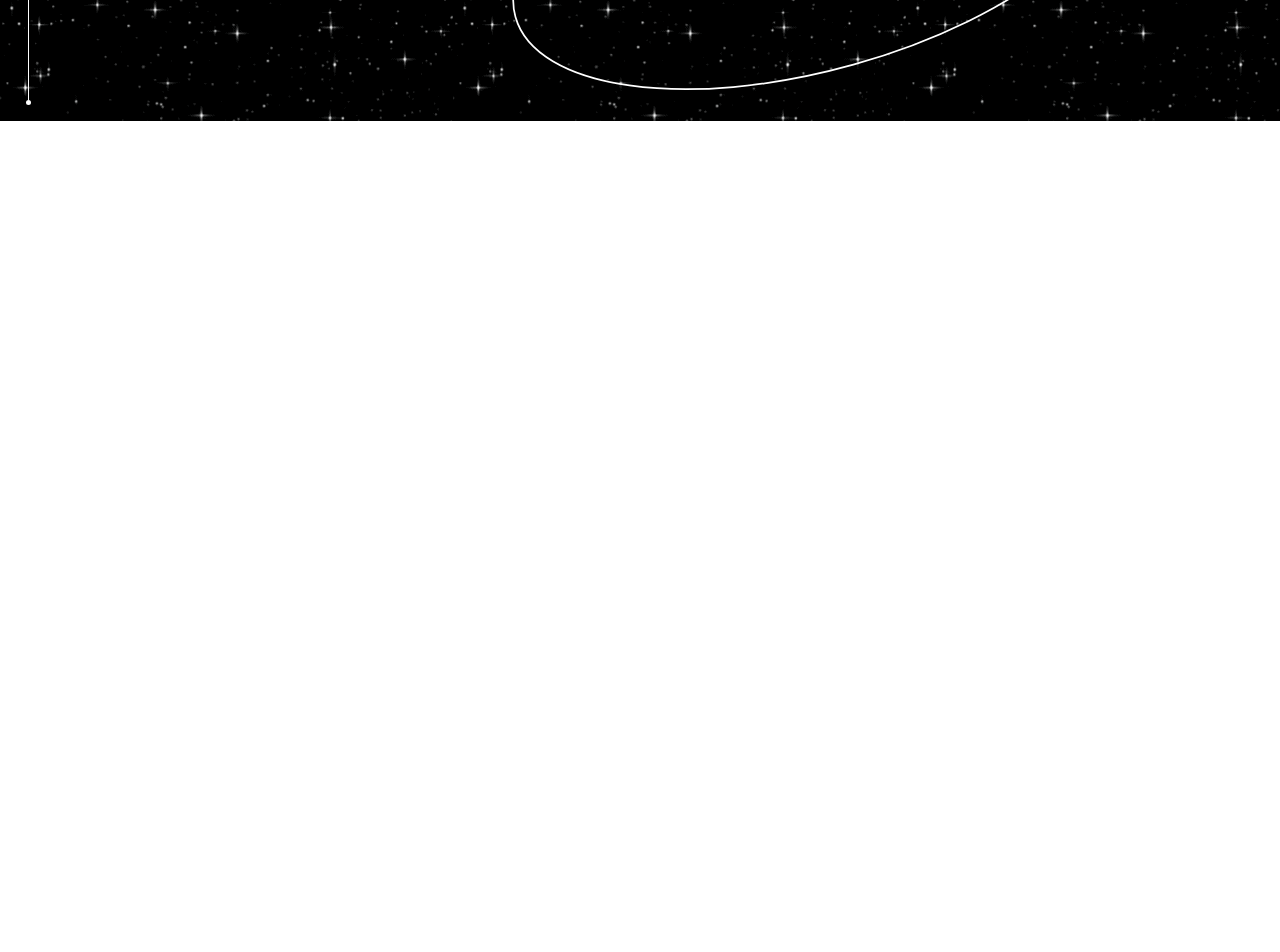
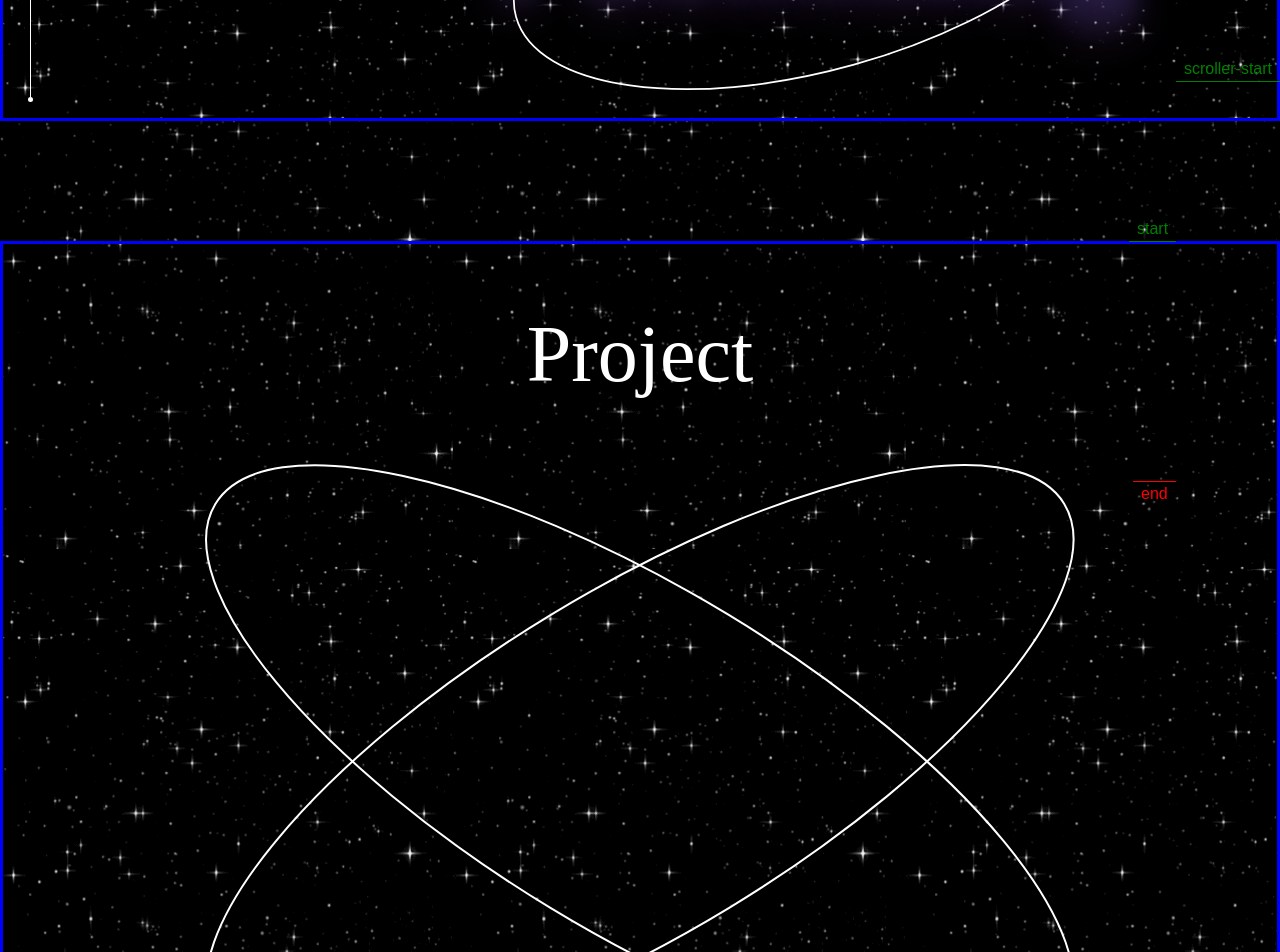
Before and after one commit to borii1203/portfolio, a plain HTML site: page index.html in a window 1280 px wide. Shown: the part 679-1631 px from the top of the page. Before the commit the page ends 898 px from the top, so only its background shows below. Drawn offline with nearby package versions, Linux system fonts and the light colour scheme.

Commit message:
업로드_02

```diff
--- a/css/style.css
+++ b/css/style.css
@@ -3,6 +3,11 @@
 body {
     position: relative;
     overflow-x: hidden;
+}
+section {
+    margin-bottom: 120px;
+    height: 100vh;
+    border: 3px solid blue;
 }
 
 /* #intro */
@@ -39,6 +44,7 @@ body {
 /* header */
 #wrap {
     position: relative;
+    background: url('../img/bg.gif');
 }
 
 .header {
@@ -70,7 +76,6 @@ body {
 /* main_visual */
 .main_visual {
     height: 100vh;
-    background: url('../img/bg.gif');
     position: relative;
 }
 
@@ -81,6 +86,13 @@ body {
     align-items: center;
     justify-content: center;
     text-align: start;
+    --perspective-x: 0;
+    --perspective-y: 0;
+    --color-accent: rgba(145, 132, 218, 0.6);
+    font-size: 150px;
+    color: #fff;
+    line-height: 1.2;
+    text-shadow: calc(-0.02em*(1 + var(--perspective-x))) calc(.02em*(1 + var(--perspective-y))) 0 var(--color-accent), calc(-0.04em*(1 + var(--perspective-x))) calc(.04em*(1 + var(--perspective-y))) 0 var(--color-accent), calc(-0.06em*(1 + var(--perspective-x))) calc(.06em*(1 + var(--perspective-y))) 0 var(--color-accent), 0 .35em .3em rgba(208, 105, 255, 0.3), 0 .25em .2em rgba(82, 84, 187, 0.6);
 
     position: absolute;
     top: 0;
@@ -88,9 +100,8 @@ body {
 }
 
 .main_visual h3 {
-    font-size: 150px;
-    color: #fff;
-    line-height: 1.2;
+    color: transparent;
+    -webkit-text-stroke: 1px white;
 }
 
 .main_visual h3:first-child {
@@ -123,6 +134,7 @@ body {
     bottom: 2%;
     left: 2%;
 }
+
 #text_bottom {
     position: absolute;
     top: 2%;
@@ -132,8 +144,7 @@ body {
 #top_sq_01,
 #top_sq_02,
 #bottom_sq_01,
-#bottom_sq_02
-{
+#bottom_sq_02 {
     width: 5px;
     height: 5px;
     border-radius: 50%;
@@ -147,3 +158,19 @@ body {
     margin: 0 auto;
     background-color: #fff;
 }
+
+.project h5 {
+    font-size: 80px;
+    color: #fff;
+    text-align: center;
+    margin-block: 70px;
+}
+
+.P_line svg {
+    display: block;
+    margin:  0 auto;
+}
+
+.P_line .circle_02 {
+    transform: scaleY(-1) translateY(100%);
+}
--- a/index.html
+++ b/index.html
@@ -9,10 +9,14 @@
 
     <script src="lib/jquery-3.7.1.min.js"></script>
     <script src="https://cdnjs.cloudflare.com/ajax/libs/gsap/3.12.2/gsap.min.js"></script>
+    <script src="https://cdnjs.cloudflare.com/ajax/libs/gsap/3.12.4/ScrollTrigger.min.js"></script>
     <script src="https://unpkg.com/typeit@8.7.1/dist/index.umd.js"></script>
+
 
     <!-- Setup and start animation! -->
     <script>
+        gsap.registerPlugin(ScrollTrigger);
+
         $(function () {
             var $top_sq01 = $("#top_sq_01"),
                 $top_sq02 = $("#top_sq_02"),
@@ -20,7 +24,8 @@
                 $bottom_sq01 = $("#bottom_sq_01"),
                 $bottom_sq02 = $("#bottom_sq_02"),
                 $bottom_line = $("#bottom_line")
-                openingTl = gsap.timeline();//{ paused: true }나중에 넣기
+            $intro_t = $("#intro_t")
+            openingTl = gsap.timeline();//{ paused: true }나중에 넣기
 
             new TypeIt("#companionMethods", {
                 speed: 200,
@@ -37,19 +42,39 @@
                 .type('<span class="small-text">Start Now</span>')
                 .go();
 
+            gsap.to("#companionMethods", {
+                opacity: 0,
+                delay: 7.5
+            })
+
             gsap.to("#intro", {
-                duration: 0.5,
+                duration: 3,
                 scale: 1.5,
                 opacity: 0,
                 delay: 7.5,
                 onComplete: function () {
-                    //openingTl.play(); 이것도 같이 넣기
+                    //openingTl.play();
                 }
             });
 
+
             openingTl
-            .from($top_sq02, { duration: 0.8, opacity: 0, y: 100 })
-            .from($bottom_sq01, { duration: 0.8, opacity: 0, y: -100 })
+                .from($top_sq02, { duration: 0.8, opacity: 0, y: 100 })
+                .from($bottom_sq01, { duration: 0.8, opacity: 0, y: -100 }, "<")
+                .from($top_line, { duration: 1, height: 0, delay: 0.5 })
+                .from($bottom_line, { duration: 1, height: 0 }, "<")
+
+
+            gsap.timeline({
+                scrollTrigger: {
+                    trigger: '.project',
+                    start: 'top 95%',
+                    end: '30% 0%',
+                    scrub: 1,
+                    markers: true
+                }
+            })
+            .fromTo ('')
         });//script end
     </script>
 </head>
@@ -60,7 +85,7 @@
             <source src="img/인트로.mp4">
         </video>
 
-        <div class="text">
+        <div class="text" id="intro_t">
             <p id="companionMethods"></p>
         </div><!-- .text end -->
     </div><!-- .intro end -->
@@ -114,8 +139,31 @@
                     </div><!-- .text_bottom end -->
                 </div><!-- .text_mask end -->
             </section><!-- .main_visual end -->
+
+            <section class="project">
+                <h5 class="P_title">Project</h5>
+
+                <div class="P_line">
+                    <svg class="circle_01" width="870" height="595" viewBox="0 0 870 595" fill="none"
+                        xmlns="http://www.w3.org/2000/svg">
+                        <path
+                            d="M523.776 150.929C641.157 222.153 737.38 303.109 798.067 376.393C828.414 413.038 849.838 447.721 860.602 478.272C871.368 508.831 871.421 535.103 859.284 555.106C847.148 575.108 823.82 587.194 791.743 591.757C759.675 596.319 719.018 593.333 672.499 583.339C579.472 563.354 463.229 515.394 345.847 444.171C228.465 372.947 132.243 291.99 71.5549 218.707C41.208 182.061 19.7839 147.378 9.02051 116.828C-1.74598 86.2689 -1.79856 59.9966 10.3382 39.9943C22.4749 19.992 45.8021 7.90571 77.8795 3.34273C109.948 -1.2189 150.605 1.76667 197.123 11.7604C290.15 31.7458 406.394 79.7061 523.776 150.929Z"
+                            stroke="white" stroke-width="2" />
+                    </svg>
+
+                    <svg class="circle_02" width="870" height="595" viewBox="0 0 870 595" fill="none"
+                        xmlns="http://www.w3.org/2000/svg">
+                        <path
+                            d="M523.776 150.929C641.157 222.153 737.38 303.109 798.067 376.393C828.414 413.038 849.838 447.721 860.602 478.272C871.368 508.831 871.421 535.103 859.284 555.106C847.148 575.108 823.82 587.194 791.743 591.757C759.675 596.319 719.018 593.333 672.499 583.339C579.472 563.354 463.229 515.394 345.847 444.171C228.465 372.947 132.243 291.99 71.5549 218.707C41.208 182.061 19.7839 147.378 9.02051 116.828C-1.74598 86.2689 -1.79856 59.9966 10.3382 39.9943C22.4749 19.992 45.8021 7.90571 77.8795 3.34273C109.948 -1.2189 150.605 1.76667 197.123 11.7604C290.15 31.7458 406.394 79.7061 523.776 150.929Z"
+                            stroke="white" stroke-width="2" />
+                    </svg>
+                </div>
+            </section>
+
         </main><!-- .main end -->
     </div><!-- #wrap end -->
+
+
 </body>
 
 </html>
```
